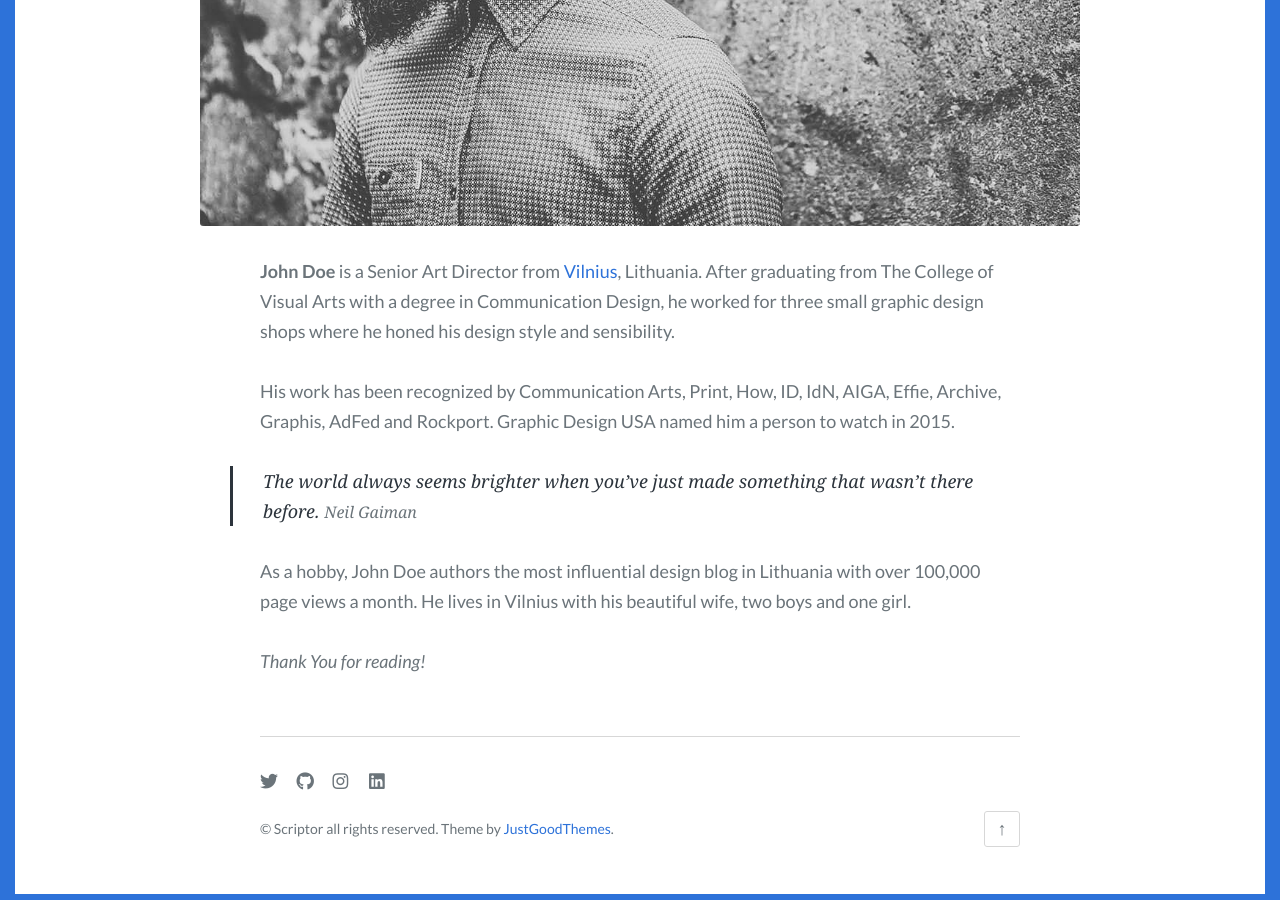
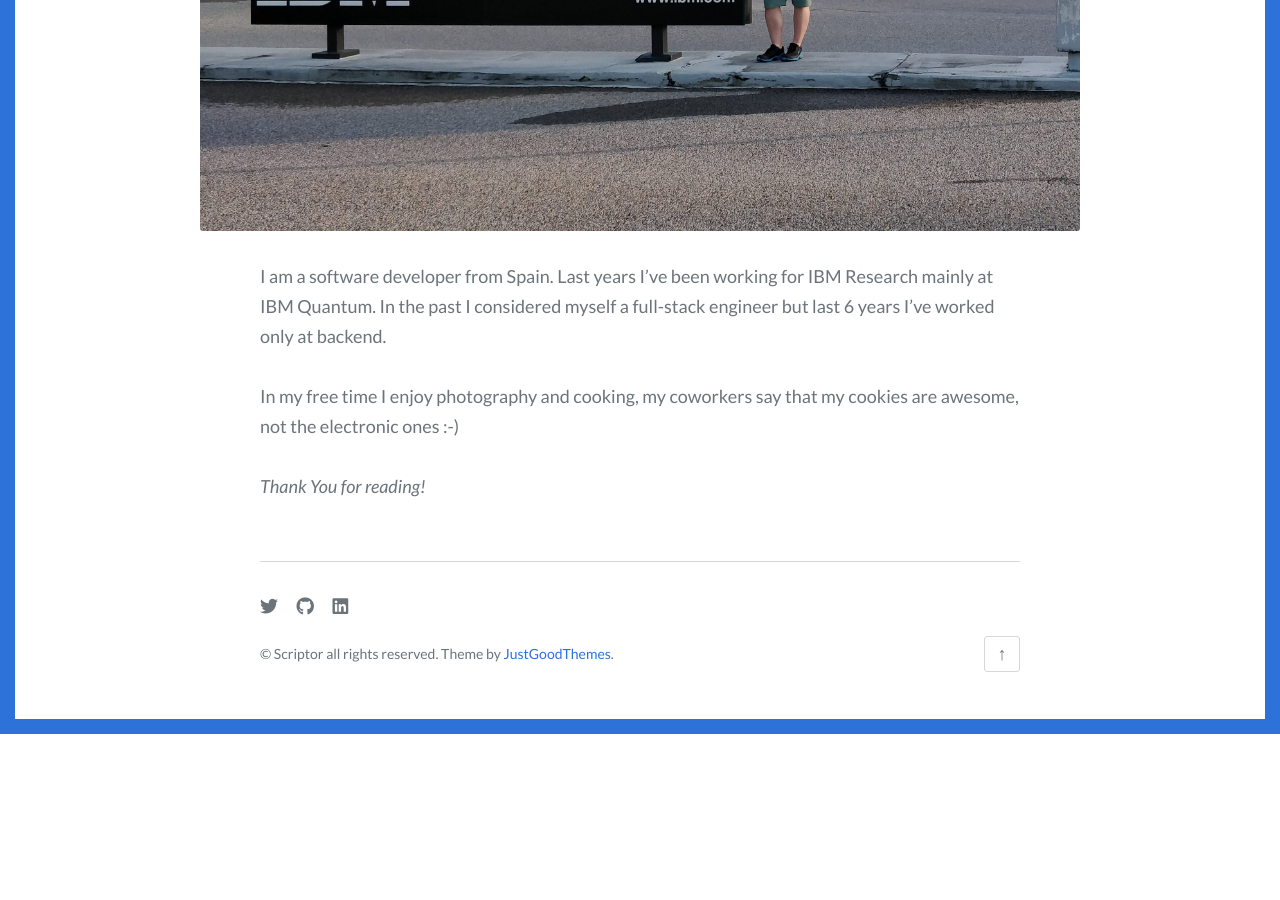
Before and after one commit to ydarias/ydarias.github.io, a Jekyll site: the page built from about.md, in a window 1280 px wide and 900 px high, scrolled down 636 px. Built offline with Jekyll 4.4.1, drawn with Linux system fonts in a browser that asks for light colours; some web fonts are replaced; after the commit the page ends 1370 px from its top, so only the background shows below that.

Commit message:
New about page

```diff
--- a/about.md
+++ b/about.md
@@ -1,16 +1,12 @@
 ---
 layout: page
 title: About this blog
-description: An optional about page for Scriptor Jekyll theme
+description: An optional about page for "A software developer cookbook" blog
 feature_image: images/about.jpg
 ---
 
-**John Doe** is a Senior Art Director from [Vilnius](https://en.wikipedia.org/wiki/Vilnius), Lithuania. After graduating from The College of Visual Arts with a degree in Communication Design, he worked for three small graphic design shops where he honed his design style and sensibility.
+I am a software developer from Spain. Last years I've been working for IBM Research mainly at IBM Quantum. In the past I considered myself a full-stack engineer but last 6 years I've worked only at backend.
 
-His work has been recognized by Communication Arts, Print, How, ID, IdN, AIGA, Effie, Archive, Graphis, AdFed and Rockport. Graphic Design USA named him a person to watch in 2015.
-
->The world always seems brighter when you’ve just made something that wasn’t there before. <cite>Neil Gaiman</cite>
-
-As a hobby, John Doe authors the most influential design blog in Lithuania with over 100,000 page views a month. He lives in Vilnius with his beautiful wife, two boys and one girl.
+In my free time I enjoy photography and cooking, my coworkers say that my cookies are awesome, not the electronic ones :-)
 
 *Thank You for reading!*
```
Also changed, not shown: _data/social.json (+3 -8 lines), images/about.jpg.
